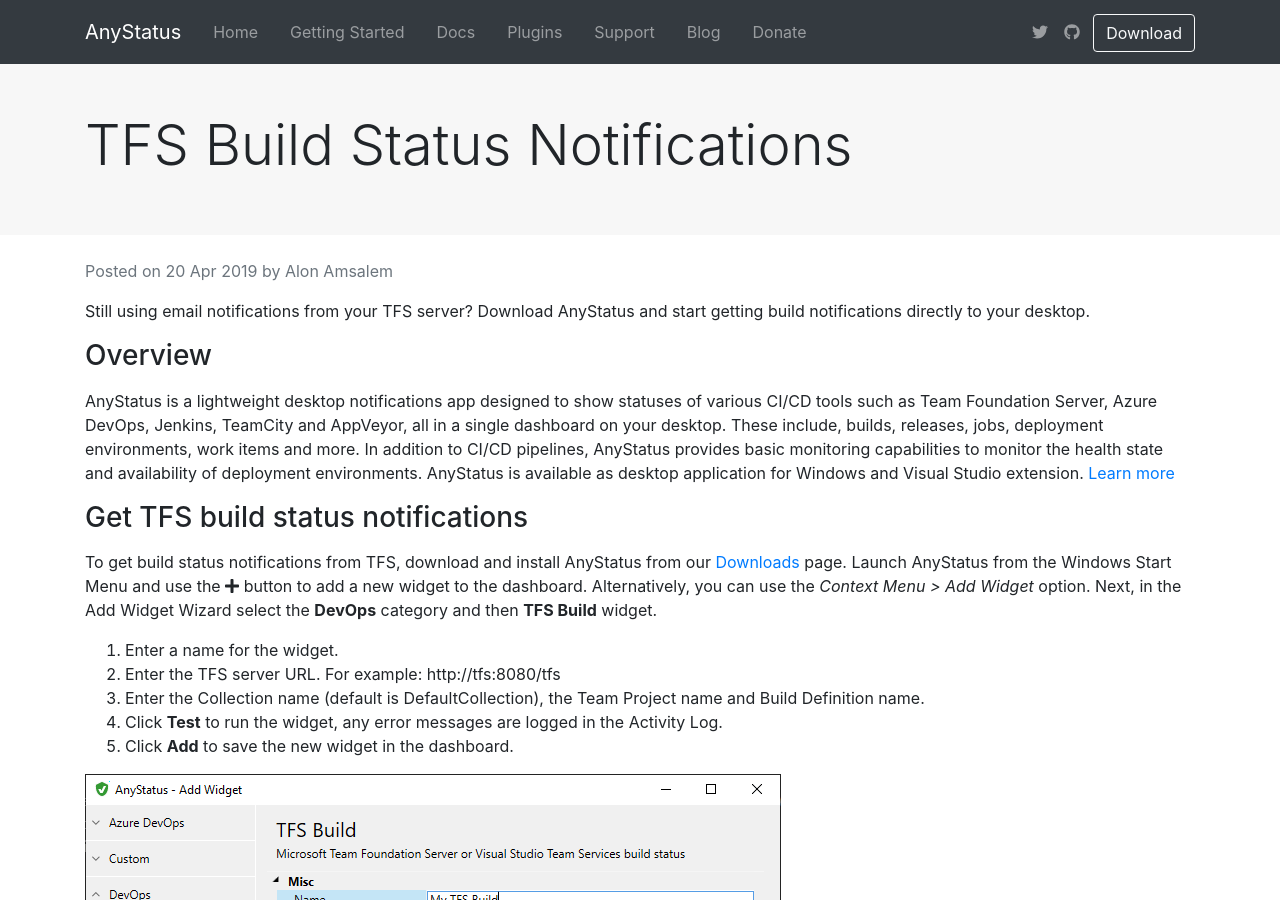
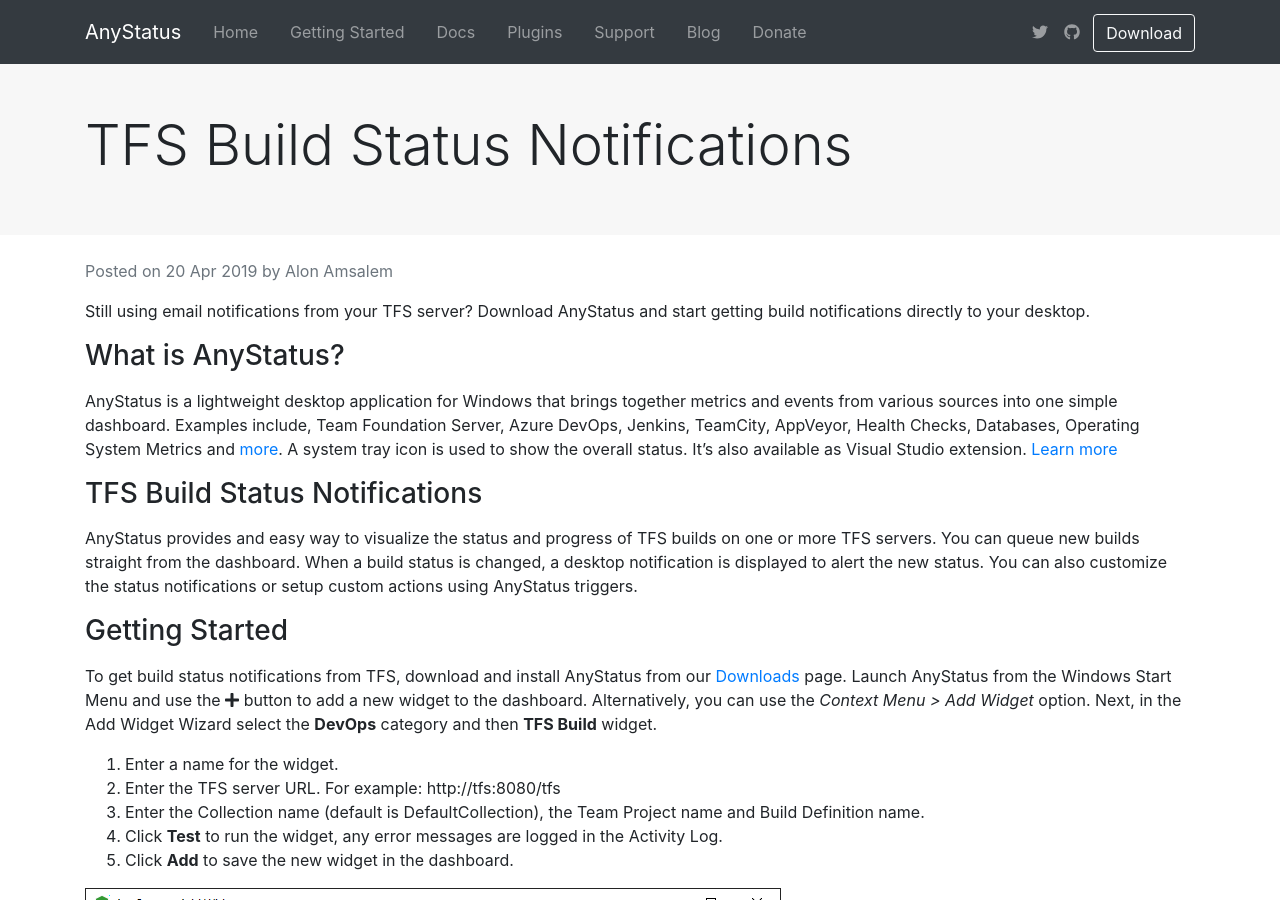
Before and after one commit to AnyStatus/anystatus.github.io, a Jekyll site: the page built from _posts/2019-04-20-tfs-build-status-notifications.md, in a window 1280 px wide and 900 px high. Built offline with Jekyll 4.4.1, drawn with Linux system fonts in a browser that asks for light colours; comment, search, counter and statistics services are not loaded.

Commit message:
Update 2019-04-20-tfs-build-status-notifications.md

```diff
--- a/_posts/2019-04-20-tfs-build-status-notifications.md
+++ b/_posts/2019-04-20-tfs-build-status-notifications.md
@@ -8,15 +8,19 @@
 
 Still using email notifications from your TFS server? Download AnyStatus and start getting build notifications directly to your desktop.
 
-## Overview
+## What is AnyStatus?
 
-AnyStatus is a lightweight desktop notifications app designed to show statuses of various CI/CD tools such as Team Foundation Server, Azure DevOps, Jenkins, TeamCity and AppVeyor, all in a single dashboard on your desktop. These include, builds, releases, jobs, deployment environments, work items and more. In addition to CI/CD pipelines, AnyStatus provides basic monitoring capabilities to monitor the health state and availability of deployment environments. AnyStatus is available as desktop application for Windows and Visual Studio extension. [Learn more](/)
+AnyStatus is a lightweight desktop application for Windows that brings together metrics and events from various sources into one simple dashboard. Examples include, Team Foundation Server, Azure DevOps, Jenkins, TeamCity, AppVeyor, Health Checks, Databases, Operating System Metrics and [more](/docs/plugins). A system tray icon is used to show the overall status. It's also available as Visual Studio extension. [Learn more](/)
 
-## Get TFS build status notifications
+## TFS Build Status Notifications
+
+AnyStatus provides and easy way to visualize the status and progress of TFS builds on one or more TFS servers.
+You can queue new builds straight from the dashboard. When a build status is changed, a desktop notification is displayed to alert the new status. You can also customize the status notifications or setup custom actions using AnyStatus triggers.
+
+## Getting Started
 
 To get build status notifications from TFS, download and install AnyStatus from our [Downloads](/downloads) page.
-Launch AnyStatus from the Windows Start Menu and use the <i class="fas fa-plus"></i> button to add a new widget to the dashboard.
-Alternatively, you can use the *Context Menu > Add Widget* option.
+Launch AnyStatus from the Windows Start Menu and use the <i class="fas fa-plus"></i> button to add a new widget to the dashboard. Alternatively, you can use the *Context Menu > Add Widget* option.
 Next, in the Add Widget Wizard select the **DevOps** category and then **TFS Build** widget.
 
 1. Enter a name for the widget.
```
